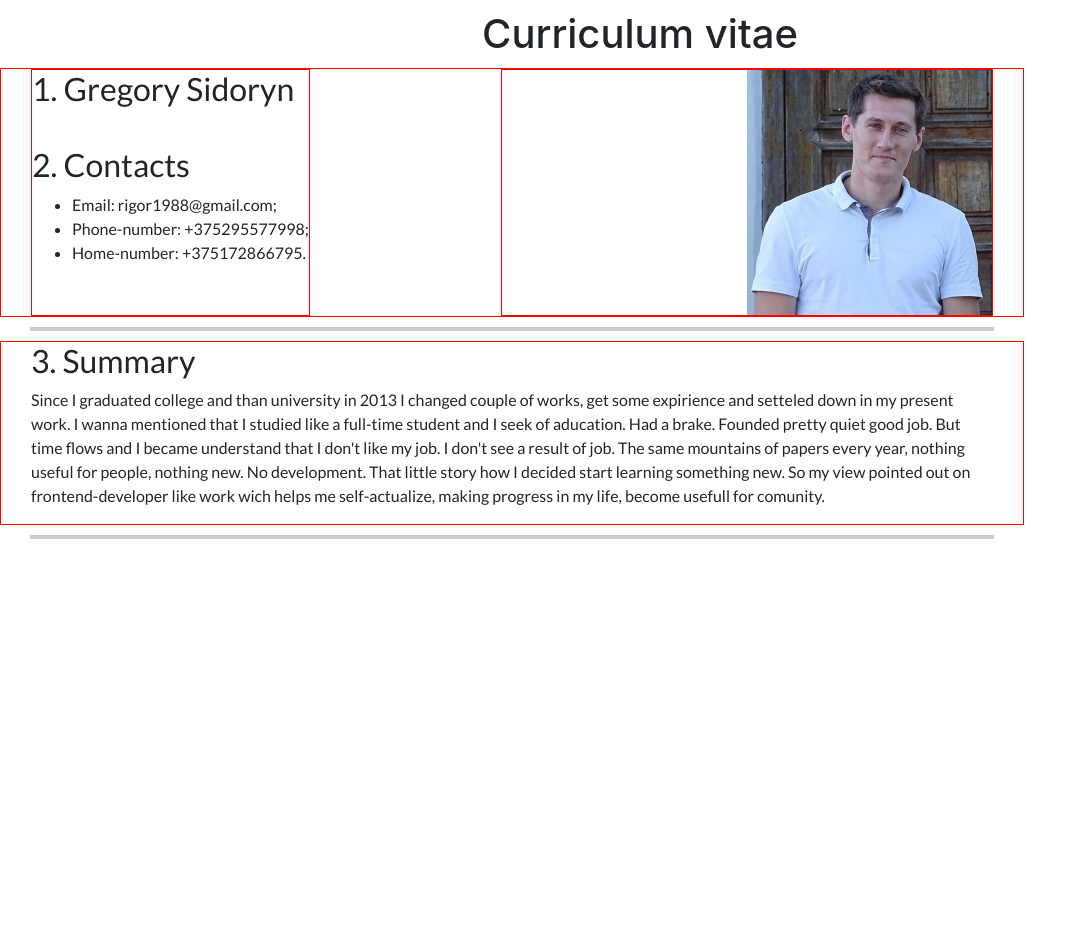
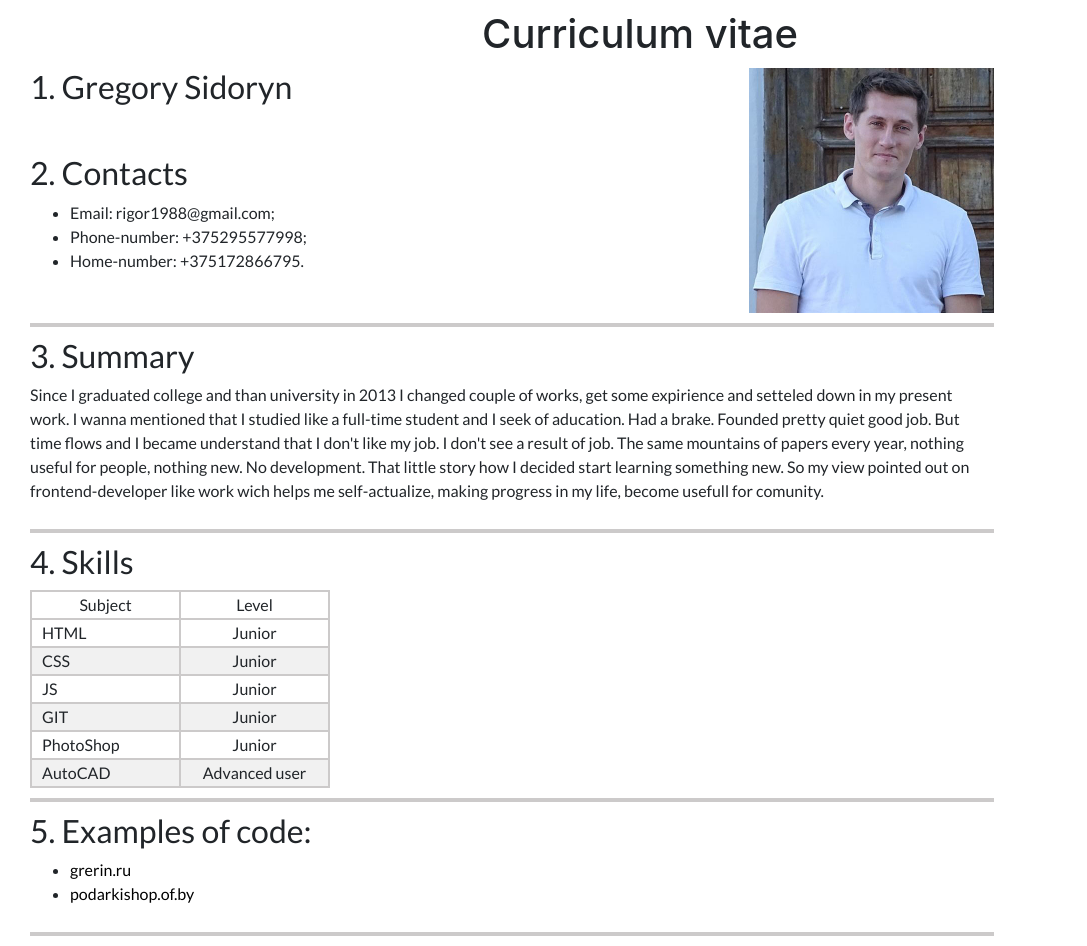
Before and after one commit to GreRin/rsschool-2019Q1-cv, a plain HTML site: page index.html in a window 1280 px wide. Shown: the whole page, without its empty margins (0-1087 px from the left). Before the commit the page ends 800 px from the top, so only its background shows below. Drawn offline with nearby package versions, Linux system fonts and the light colour scheme.

Commit message:
feat: fourth and fifth section; style: add style for this sections

```diff
--- a/index.html
+++ b/index.html
@@ -41,6 +41,31 @@
 		<p>Since I graduated college and than university in 2013 I changed couple of works, get some expirience and setteled down in my present work. I wanna mentioned that I studied like a full-time student and I seek of aducation. Had a brake. Founded pretty quiet good job. But time flows and I became understand that I don't like my job. I don't see a result of job. The same mountains of papers every year, nothing useful for people, nothing new. No development. That little story how I decided start learning something new. So my view pointed out on frontend-developer like work wich helps me self-actualize, making progress in my life, become usefull for comunity.</p>
 	</div>
 	<hr>
+	<div class="container3">
+			<h2>4. Skills</h2>
+			<table>
+				<thead>
+						<tr><td>Subject</td><td>Level</td></tr>
+					</thead>
+					<tbody></tbody>
+							<tr><td class="coltable1">HTML</HTML></td><td>Junior</td></tr>
+							<tr><td class="coltable1">CSS</td><td>Junior</td></tr>
+							<tr><td class="coltable1">JS</td><td>Junior</td></tr>
+							<tr><td class="coltable1">GIT</td><td>Junior</td></tr>
+							<tr><td class="coltable1">PhotoShop</td><td>Junior</td></tr>
+							<tr><td class="coltable1">AutoCAD</td><td>Advanced user</td></tr>
+					</tbody>
+			</table>
+		</div>
+		<hr>
+		<div class="container4">
+			<h2>5. Examples of code:</h2>
+			<ul>
+				<li><a href="http://grerin.ru/" target="_blank">grerin.ru</a></li>
+				<li><a href="http://podarkishop.of.by/" target="_blank">podarkishop.of.by</a></li>
+			</ul>
+		</div>
+		<hr>
 </main>
 </body>
 </html>
--- a/style.css
+++ b/style.css
@@ -1,9 +1,9 @@
 
-.container1, .container2 {
+.container1, .container2, .container3, .container4 {
 	display: inline-flex;
 	justify-content: space-between;
 	width: 1024px;
-	border: 1px solid red;
+	/* border: 1px solid red; */
 	padding: 0 30px;
 	font-family: 'Lato', sans-serif;
 }
@@ -22,17 +22,15 @@ hr {
 	flex-direction: column;
 	justify-content: left;
 	align-items: stretch;
-	border: 1px solid red;
 }
 .col1 h2:first-child {
 	margin-top: 0px;
 }
 .col1 h2 {
-	margin-top: 30px;
+	margin-top: 40px;
 }
 .col2 {
 	display: flex;
-	border: 1px solid red;
 }
 h1 {
 	margin: 10px 0;
@@ -46,6 +44,30 @@ img {
 	text-align: right;
 }
 /* Container2 */
-.container2 {
+.container2, .container3, .container4 {
 	flex-direction: column;
 }
+/* Container3 */
+.container3  table{
+	width: 300px;
+}
+.container3  td, thead{
+	border: 2px solid rgb(204, 202, 202);
+	text-align: center;
+	width: 100px;
+}
+.container3 tr:nth-child(2n) {
+	background: rgb(241, 241, 241);
+ }
+ .container3 .coltable1 {
+	padding-left: 10px;
+	text-align: left;
+ }
+ /* Container4 */
+ .container4 a{
+	text-decoration: none;
+	color: black;
+ }
+ .container4 a:hover{
+	color: rgb(116, 116, 116);
+ }
```
